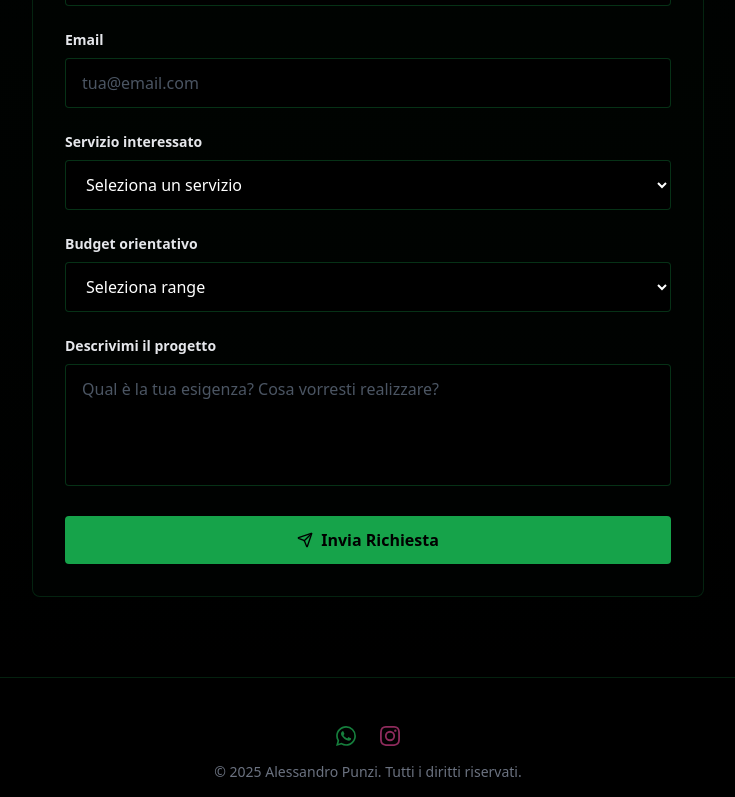
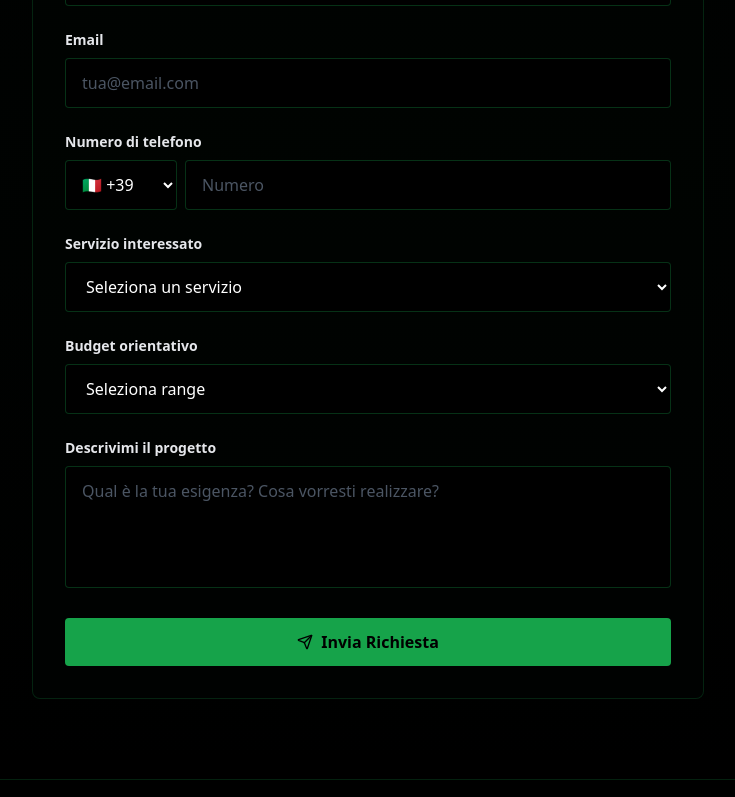
Before and after one commit to alepunzi2895-alt/alessandropunzi_systems, a Next.js app: page / in a window 1280 px wide. Shown: the part 1955-2752 px from the top of the page, without its empty margins (272-1007 px from the left). Built offline with nearby package versions, Linux system fonts and the light colour scheme.

Commit message:
feat: new logo, phone field with country prefix in contact form
Co-Authored-By: Claude Sonnet 4.6 <noreply@anthropic.com>

```diff
--- a/app/api/send-quote/route.ts
+++ b/app/api/send-quote/route.ts
@@ -5,11 +5,13 @@ const resend = new Resend(process.env.RESEND_API_KEY);
 
 export async function POST(req: NextRequest) {
   const body = await req.json();
-  const { name, email, service, budget, message } = body;
+  const { name, email, prefix, phone, service, budget, message } = body;
 
   if (!name || !email || !message) {
     return NextResponse.json({ error: 'Campi obbligatori mancanti' }, { status: 400 });
   }
+
+  const fullPhone = phone ? `${prefix || ''} ${phone}`.trim() : '—';
 
   const { error } = await resend.emails.send({
     from: 'AP Systems <onboarding@resend.dev>',
@@ -28,6 +30,10 @@ export async function POST(req: NextRequest) {
           <tr>
             <td style="padding: 10px 0; color: #9ca3af; font-size: 14px;">Email</td>
             <td style="padding: 10px 0;"><a href="mailto:${email}" style="color: #22c55e;">${email}</a></td>
+          </tr>
+          <tr>
+            <td style="padding: 10px 0; color: #9ca3af; font-size: 14px;">Telefono</td>
+            <td style="padding: 10px 0;"><a href="tel:${fullPhone.replace(/\s/g, '')}" style="color: #22c55e;">${fullPhone}</a></td>
           </tr>
           <tr>
             <td style="padding: 10px 0; color: #9ca3af; font-size: 14px;">Servizio</td>
--- a/portfolio-landing-pro.tsx
+++ b/portfolio-landing-pro.tsx
@@ -54,6 +54,8 @@ const translations = {
       serviceOptions: ['Web Development', 'Sistemi IA & Agenti', 'Social Media & Canva', 'Concierge Luxury'],
       budget: 'Budget orientativo', budgetPlaceholder: 'Seleziona range',
       message: 'Descrivimi il progetto', messagePlaceholder: 'Qual è la tua esigenza? Cosa vorresti realizzare?',
+      phone: 'Numero di telefono',
+      phonePlaceholder: 'Numero',
       submit: 'Invia Richiesta',
       success: '✓ Richiesta inviata! Ti contatterò presto.',
       whatsapp: 'Scrivimi su WhatsApp',
@@ -110,6 +112,8 @@ const translations = {
       serviceOptions: ['Web Development', 'AI Systems & Agents', 'Social Media & Canva', 'Luxury Concierge'],
       budget: 'Approximate budget', budgetPlaceholder: 'Select range',
       message: 'Describe your project', messagePlaceholder: 'What do you need? What would you like to build?',
+      phone: 'Phone number',
+      phonePlaceholder: 'Number',
       submit: 'Send Request',
       success: "✓ Request sent! I'll get back to you soon.",
       whatsapp: 'Message me on WhatsApp',
@@ -166,6 +170,8 @@ const translations = {
       serviceOptions: ['Desarrollo Web', 'Sistemas IA & Agentes', 'Social Media & Canva', 'Concierge Luxury'],
       budget: 'Presupuesto orientativo', budgetPlaceholder: 'Selecciona rango',
       message: 'Cuéntame tu proyecto', messagePlaceholder: '¿Cuál es tu necesidad? ¿Qué quieres crear?',
+      phone: 'Número de teléfono',
+      phonePlaceholder: 'Número',
       submit: 'Enviar Solicitud',
       success: '✓ ¡Solicitud enviada! Te contactaré pronto.',
       whatsapp: 'Escríbeme por WhatsApp',
@@ -193,7 +199,7 @@ const budgetOptions = [
 export default function ProfessionalPortfolio() {
   const [lang, setLang] = useState<Lang>('it');
   const [selectedService, setSelectedService] = useState<string | null>(null);
-  const [formData, setFormData] = useState({ name: '', email: '', service: '', budget: '', message: '' });
+  const [formData, setFormData] = useState({ name: '', email: '', prefix: '+39', phone: '', service: '', budget: '', message: '' });
   const [submitted, setSubmitted] = useState(false);
 
   const c = translations[lang];
@@ -210,7 +216,7 @@ export default function ProfessionalPortfolio() {
         setSubmitted(true);
         setTimeout(() => {
           setSubmitted(false);
-          setFormData({ name: '', email: '', service: '', budget: '', message: '' });
+          setFormData({ name: '', email: '', prefix: '+39', phone: '', service: '', budget: '', message: '' });
         }, 3000);
       }
     } catch (error) {
@@ -391,7 +397,7 @@ export default function ProfessionalPortfolio() {
       <nav className="sticky top-0 z-50 bg-black/85 backdrop-blur-md border-b border-green-600/20">
         <div className="max-w-6xl mx-auto px-6 py-3 flex justify-between items-center">
           <div className="flex items-center gap-3">
-            <img src="/ap-systems-logo.png" alt="AP Systems Logo" className="w-20 h-20 object-contain" />
+            <img src="/logo.png" alt="AP Systems Logo" className="w-20 h-20 object-contain" />
             <div className="text-xl font-bold glow-subtle">AP Systems</div>
           </div>
           <div className="flex items-center gap-3">
@@ -552,6 +558,34 @@ export default function ProfessionalPortfolio() {
               />
             </div>
             <div>
+              <label className="block text-sm font-semibold text-gray-200 mb-2">{c.contact.phone}</label>
+              <div className="flex gap-2">
+                <select
+                  value={formData.prefix}
+                  onChange={(e) => setFormData({ ...formData, prefix: e.target.value })}
+                  className="w-28 px-3 py-3 bg-black border border-green-600/30 rounded text-white shrink-0"
+                >
+                  <option value="+39">🇮🇹 +39</option>
+                  <option value="+34">🇪🇸 +34</option>
+                  <option value="+44">🇬🇧 +44</option>
+                  <option value="+33">🇫🇷 +33</option>
+                  <option value="+49">🇩🇪 +49</option>
+                  <option value="+1">🇺🇸 +1</option>
+                  <option value="+31">🇳🇱 +31</option>
+                  <option value="+41">🇨🇭 +41</option>
+                  <option value="+43">🇦🇹 +43</option>
+                  <option value="+351">🇵🇹 +351</option>
+                </select>
+                <input
+                  type="tel"
+                  value={formData.phone}
+                  onChange={(e) => setFormData({ ...formData, phone: e.target.value })}
+                  className="flex-1 px-4 py-3 bg-black border border-green-600/30 rounded text-white placeholder-gray-600"
+                  placeholder={c.contact.phonePlaceholder}
+                />
+              </div>
+            </div>
+            <div>
               <label className="block text-sm font-semibold text-gray-200 mb-2">{c.contact.service}</label>
               <select
                 value={formData.service}
```
Also changed, not shown: public/logo.png (added).
